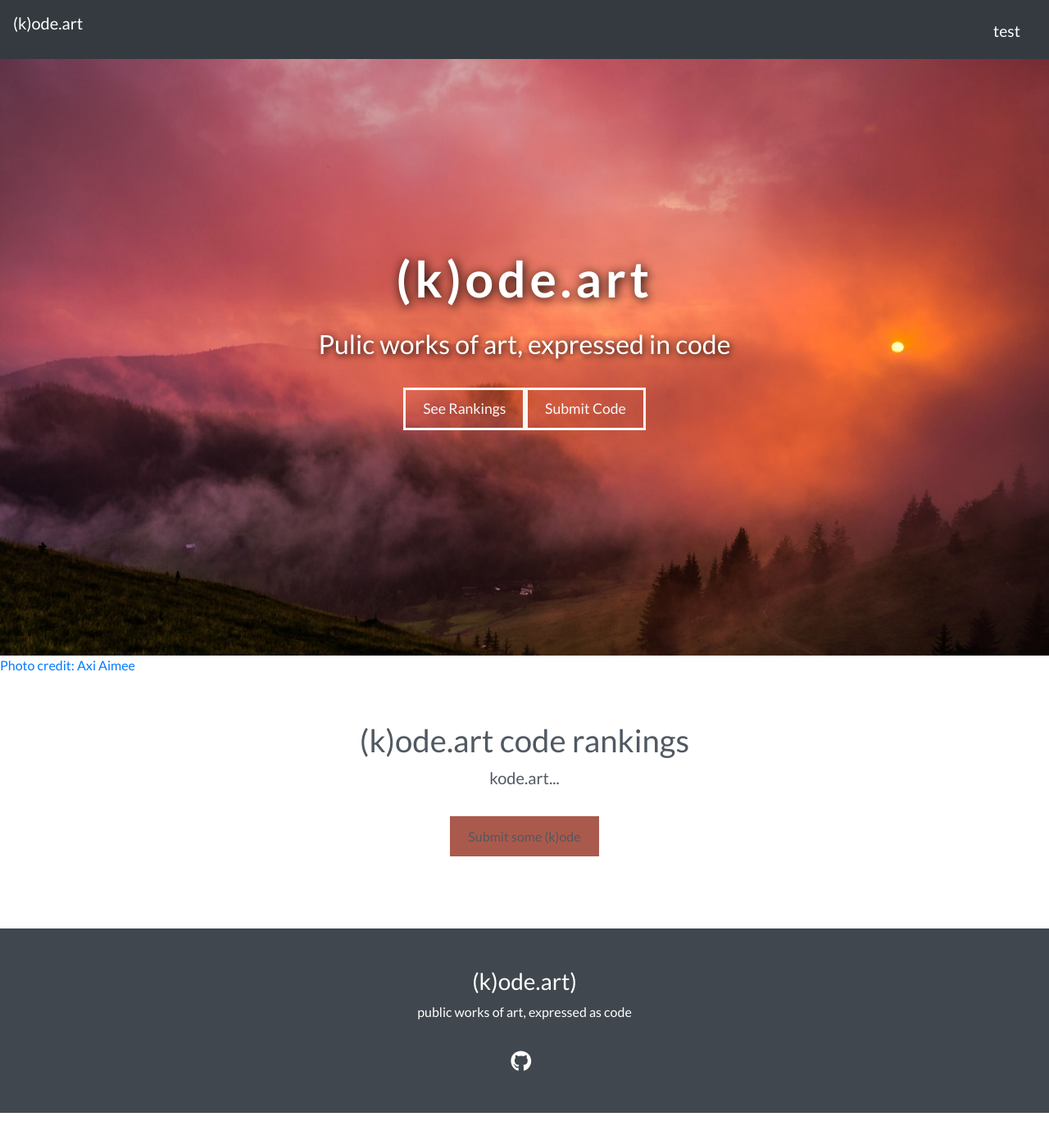
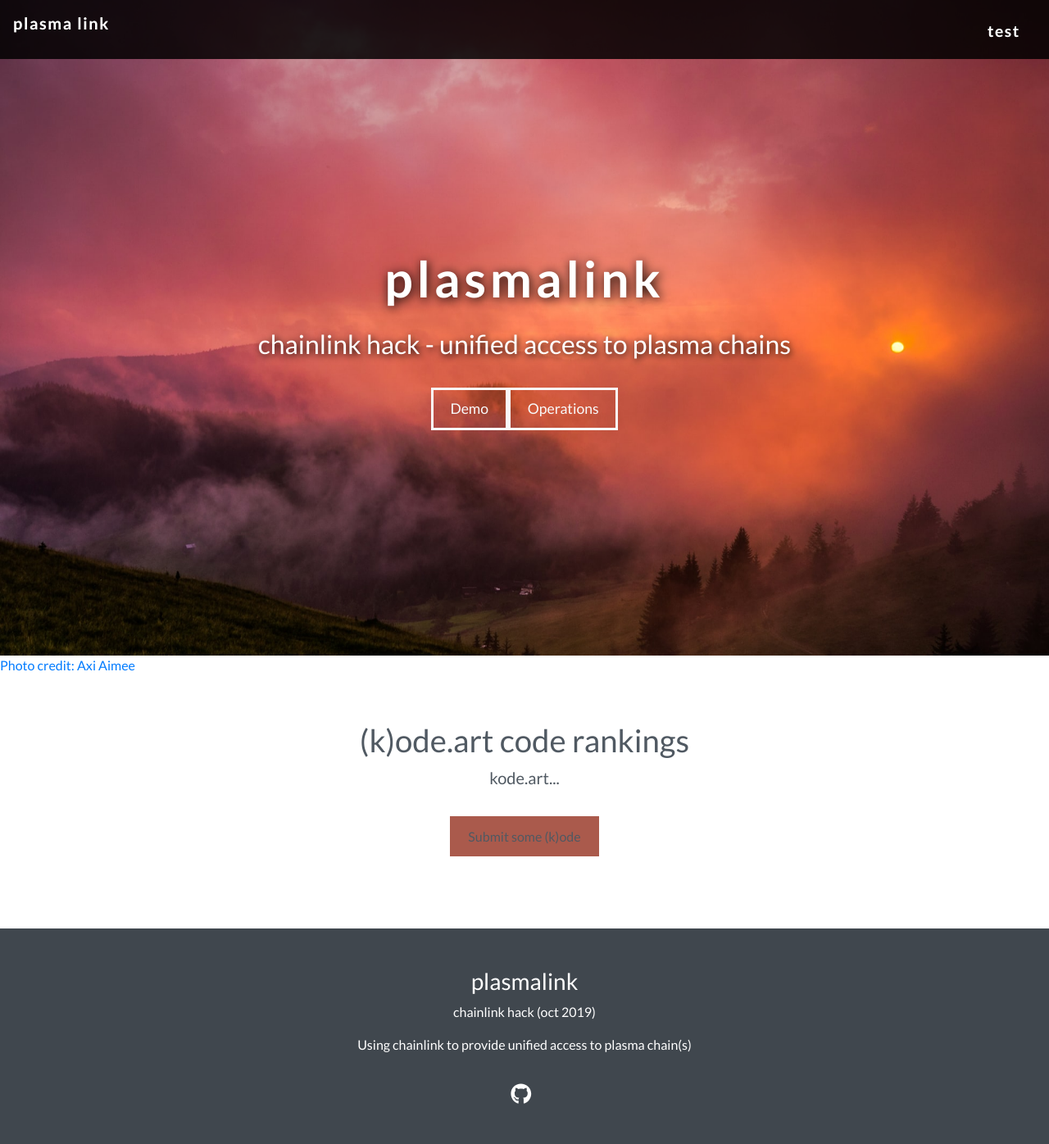
Before and after one commit to elrypto/chainlink-hack-dapp, a React (Create React App) app: page / in a window 1280 px wide. Shown: the whole page at 82% size. Before the commit the page ends 1358 px from the top, so only its background shows below. Built offline with nearby package versions, Linux system fonts and the light colour scheme.

Commit message:
updated text content

```diff
--- a/src/style.css
+++ b/src/style.css
@@ -13,7 +13,7 @@
 
 
 .logo-text {
-  font-size: 1.9rem;
+  font-size: 1.1rem;
 }
 
 .offset:before {
@@ -22,7 +22,7 @@
   height: 4rem;
   margin-top: -4rem;
 }
-*/
+
 .navbar {
   font-weight: 700;
   font-size: .9rem;
--- a/src/views/Footer.tsx
+++ b/src/views/Footer.tsx
@@ -7,10 +7,10 @@
            <footer>
              <div className="row justify-content-center">
                 <div className="col-md-5 text-center">
-                  <h3>(k)ode.art)</h3>
-                  <p>public works of art, expressed as code
-                  </p>
-                  <a href="http://github.com/lrypto/kode.art.template/" target="_blank"><i className="fab fa-github"></i></a>
+                  <h3>plasmalink</h3>
+                  <p>chainlink hack (oct 2019)</p>
+                  <p>Using chainlink to provide unified access to plasma chain(s)</p>
+                  <a href="http://github.com/lrypto/" target="_blank"><i className="fab fa-github"></i></a>
                 </div>
 
              </div>
--- a/src/views/Header.tsx
+++ b/src/views/Header.tsx
@@ -7,7 +7,7 @@
   return (
     <React.Fragment>
        <nav className="navbar navbar-expand-md navbar-dark bg-dark fixed-top">
-          <a className="navbar-brand" href="/"><p>(k)ode.art</p></a>
+          <a className="navbar-brand" href="/"><p>plasma link</p></a>
           <button className="navbar-toggler" type="button" data-toggle="collapse"
             data-target="#navbarResponsive">
               <span className="navbar-toggler-icon"></span>
--- a/src/views/Main.tsx
+++ b/src/views/Main.tsx
@@ -18,10 +18,10 @@
         </div>
       </div>
       <div className="caption text-center">
-        <h1>(k)ode.art</h1>
-        <h3>Pulic works of art, expressed in code</h3>
-        <a className="btn btn-outline-light btn-lg" href="#overview">See Rankings</a>
-        <a className="btn btn-outline-light btn-lg" href="#overview">Submit Code</a>
+        <h1>plasmalink</h1>
+        <h3>chainlink hack - unified access to plasma chains</h3>
+        <a className="btn btn-outline-light btn-lg" href="#overview">Demo</a>
+        <a className="btn btn-outline-light btn-lg" href="#overview">Operations</a>
       </div>
       <span><a href=""
         onClick={() => {
```
Also changed, not shown: package.json (+12 -3 lines), 1 other file (tests, documents, lock files or other folders).
